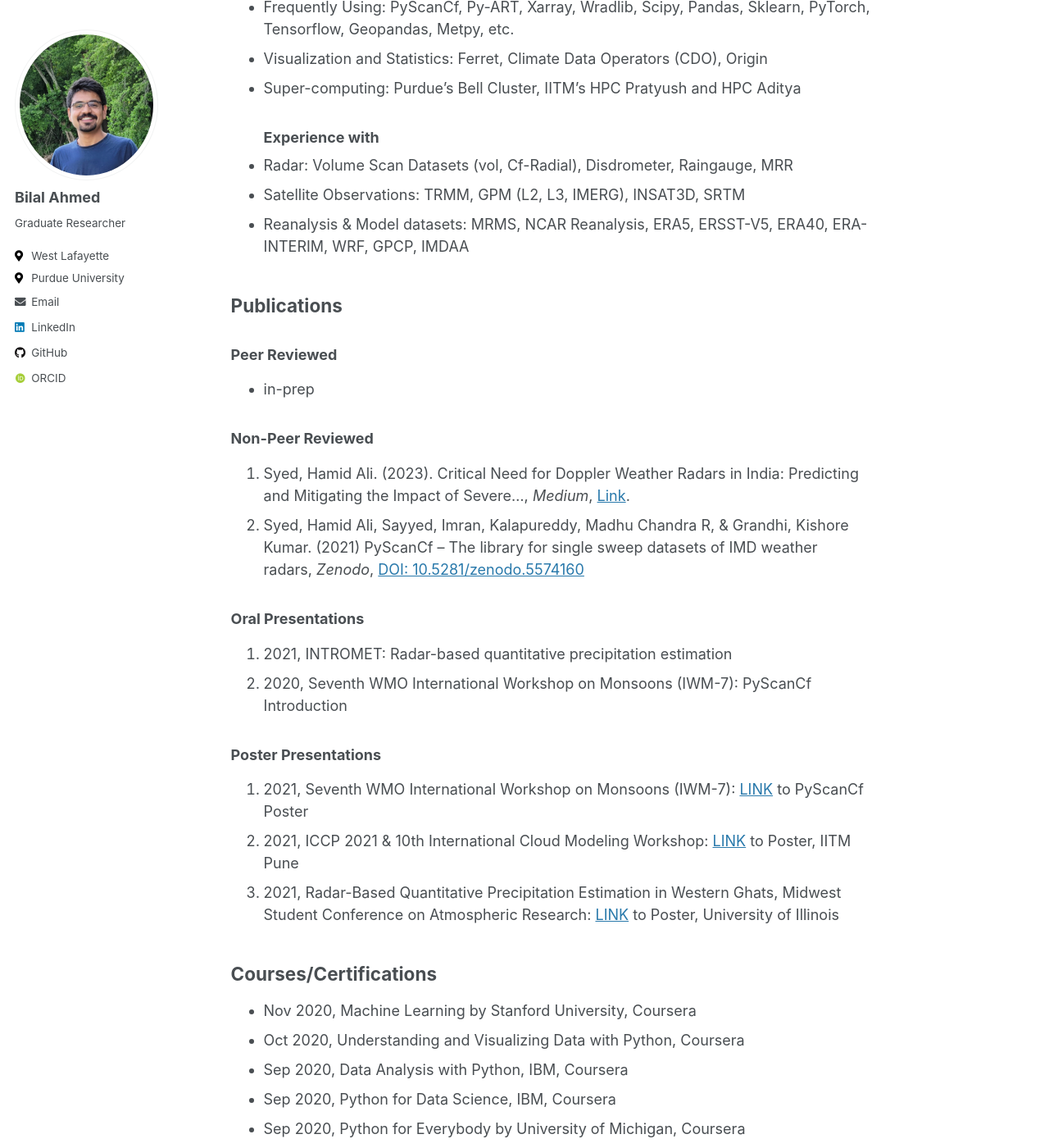
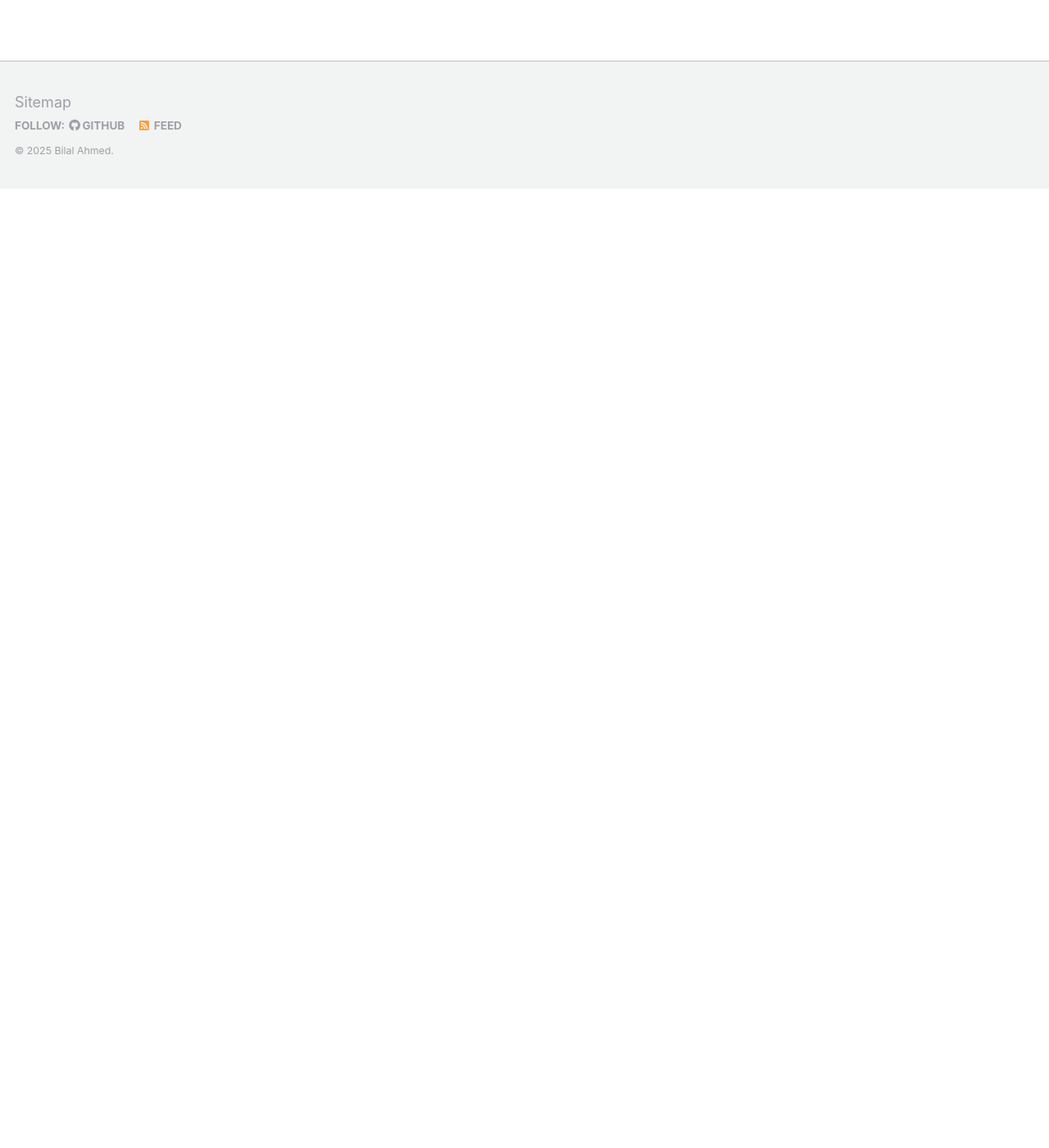
Before and after one commit to bilalhsp/bilalhsp.github.io, a Jekyll site: the page built from _pages/latestcv.md, in a window 1280 px wide and 1400 px high, scrolled down 1170 px. Shown: the whole window at 82% size. Built offline with Jekyll 4.4.1, drawn with Linux system fonts in a browser that asks for light colours; some web fonts are replaced; some of the changed text lies outside the part shown.

Commit message:
Clean up latest CV content

```diff
--- a/_pages/latestcv.md
+++ b/_pages/latestcv.md
@@ -7,83 +7,3 @@ redirect_from:
   - /resume
 ---
 {% include base_path %}
-
-# Hamid Ali Syed
----
-Current City: West Lafayette, IN 47906, USA
-| Email: syed44@purdue.edu
-| Website: https://syedha.com
-
-## Education
-- Ph.D. in Atmospheric Sciences, Purdue University, West Lafayette, IN, USA, (expected 2026)
-- M.Tech. Atmospheric Sciences, Savitribai Phule Pune University, Pune, MH, India, 2021
-- B.E. Mechanical, University of Kashmir, Srinagar, J&K, India, 2018
-
-## Research experience
-### Ph.D. Topic
-- **Title**: Tornadoes in Quasilinear Convective Systems
-- **Supervisor**: Dr. Daniel T. Dawson
-- **Funding**: NOAA PERiLS Project
-
-### M.Tech Thesis
-- **Title**: Characterization of hourly derived radar-based quantitative precipitation estimation of extreme rainfall events
-- **Employer**: Indian Institute of Tropical Meteorology (IITM)
-- **Supervisor**: Dr. M.C.R. Kalapureddy
-
-## Skills
-- Software Development: PyScanCf - The library for handling IMD radar data ([Link to Library](https://github.com/syedhamidali/PyScanCf))
-- Programming: Python, IPyParallel, Dask Parallel, Parallel netCDF, MATLAB, FORTRAN 90/95
-- Frequently Using: PyScanCf, Py-ART, Xarray, Wradlib, Scipy, Pandas, Sklearn, PyTorch, Tensorflow, Geopandas, Metpy, etc.
-- Visualization and Statistics: Ferret, Climate Data Operators (CDO), Origin
-- Super-computing: Purdue’s Bell Cluster, IITM’s HPC Pratyush and HPC Aditya
-### Experience with
-- Radar: Volume Scan Datasets (vol, Cf-Radial), Disdrometer, Raingauge, MRR
-- Satellite Observations: TRMM, GPM (L2, L3, IMERG), INSAT3D, SRTM
-- Reanalysis & Model datasets: MRMS, NCAR Reanalysis, ERA5, ERSST-V5, ERA40, ERA-INTERIM, WRF, GPCP, IMDAA
-
-## Publications
-### Peer Reviewed
-- in-prep
-
-### Non-Peer Reviewed
-1. Syed, Hamid Ali. (2023). Critical Need for Doppler Weather Radars in India: Predicting and Mitigating the Impact of Severe…, *Medium*, [Link](https://medium.com/@hamidrixvi/critical-need-for-doppler-weather-radars-in-india-predicting-and-mitigating-the-impact-of-severe-d29fbd112b4a).
-2. Syed, Hamid Ali, Sayyed, Imran, Kalapureddy, Madhu Chandra R, & Grandhi, Kishore Kumar. (2021) PyScanCf – The library for single sweep datasets of IMD weather radars, *Zenodo*, [DOI: 10.5281/zenodo.5574160](https://doi.org/10.5281/zenodo.5574160)
-
-### Oral Presentations
-1. 2021, INTROMET: Radar-based quantitative precipitation estimation
-2. 2020, Seventh WMO International Workshop on Monsoons (IWM-7): PyScanCf Introduction
-
-### Poster Presentations
-1. 2021, Seventh WMO International Workshop on Monsoons (IWM-7): [LINK](https://nwp.imd.gov.in/IWM-7/upload/97_Syed%20Hamid%20Ali_poster_IWM7_e-Python_Toolkit_PYSCANCF.pdf) to PyScanCf Poster
-2. 2021, ICCP 2021 & 10th International Cloud Modeling Workshop: [LINK](https://iccp2021.ipostersessions.com/Default.aspx?s=06-95-0D-06-CE-83-AE-82-1F-38-DA-09-F6-C7-C9-81) to Poster, IITM Pune
-3. 2021, Radar-Based Quantitative Precipitation Estimation in Western Ghats, Midwest Student Conference on Atmospheric Research: [LINK](https://example.com) to Poster, University of Illinois
-
-## Courses/Certifications
-- Nov 2020, Machine Learning by Stanford University, Coursera
-- Oct 2020, Understanding and Visualizing Data with Python, Coursera
-- Sep 2020, Data Analysis with Python, IBM, Coursera
-- Sep 2020, Python for Data Science, IBM, Coursera
-- Sep 2020, Python for Everybody by University of Michigan, Coursera
-- Jul 2017, Course on Computer Concepts, NIELIT
-- May 2011, Course in C/C++, DOEACC
-
-## Workshops & Seminars
-- Dec 2020, Basics of Satellite Meteorology at Space Application Center, ISRO Online
-- Feb 2020, From the Byte to Service: Trans-disciplinary Climate Research, IITM
-- Jan 2020, National Information System for Climate and Environment Studies and its Activities, NRSC ISRO & IITM Pune, IITM
-- Apr 2020, Seminar on Clouds in Cyclones, SPPU
-- Nov 2019, Seminar on Photosphere, SPPU
-- Oct 2019, Seminar on Cyber Security, SPPU
-- Jul 2017, Seminar on Autonomous Vehicles, KU
-
-## Awards
-- 2014-2017 & 2019-2021, Merit cum means scholarship – Ministry of Minority Affairs, Govt of India
-
-## Volunteering
-- Feb 2020, Volunteered in Annual Monsoon Workshop hosted by Indian Meteorological Society, Pune Chapter, Pune
-- Since 2014, Regular Career counseling in rural and remote areas of Kashmir Valley
-
-## Language Skills
-- Proficient: Kashmiri, English, Urdu
-- Intermediate: Arabic (reading and writing)
-- Basic: Hindi (speaking)
```
